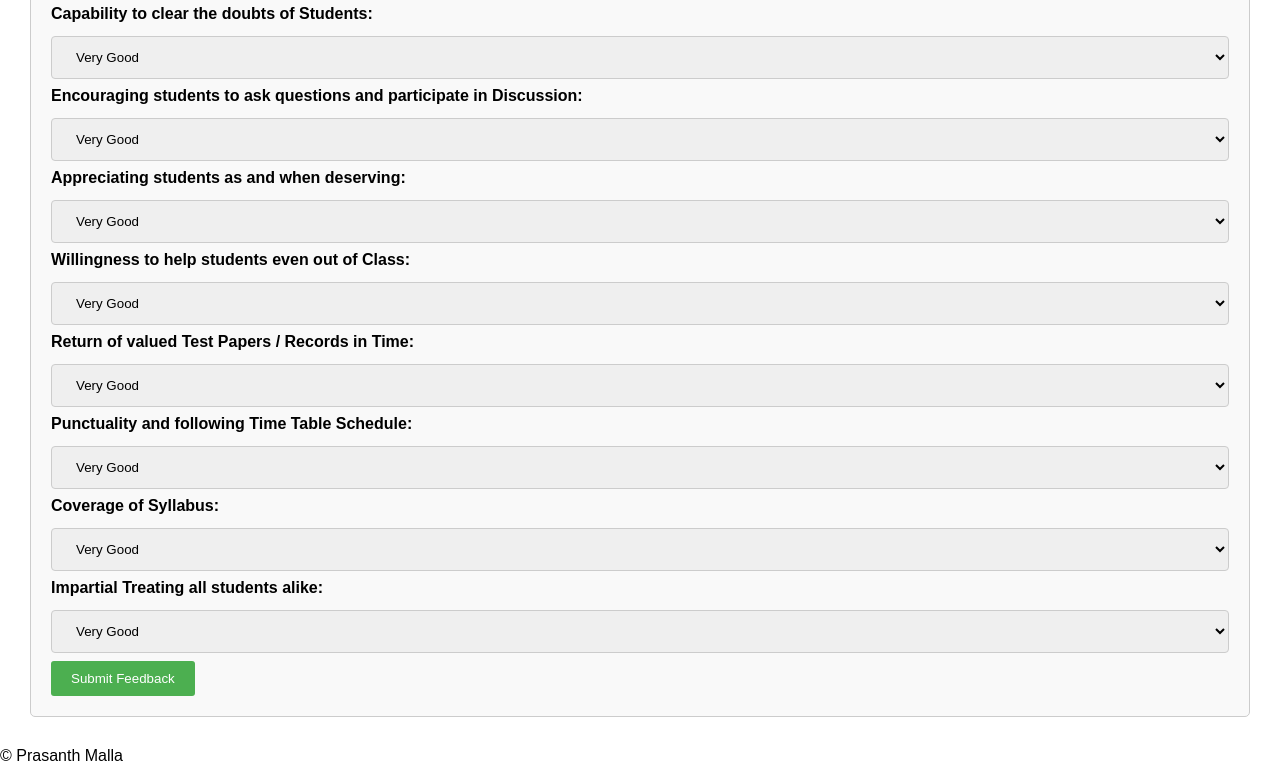
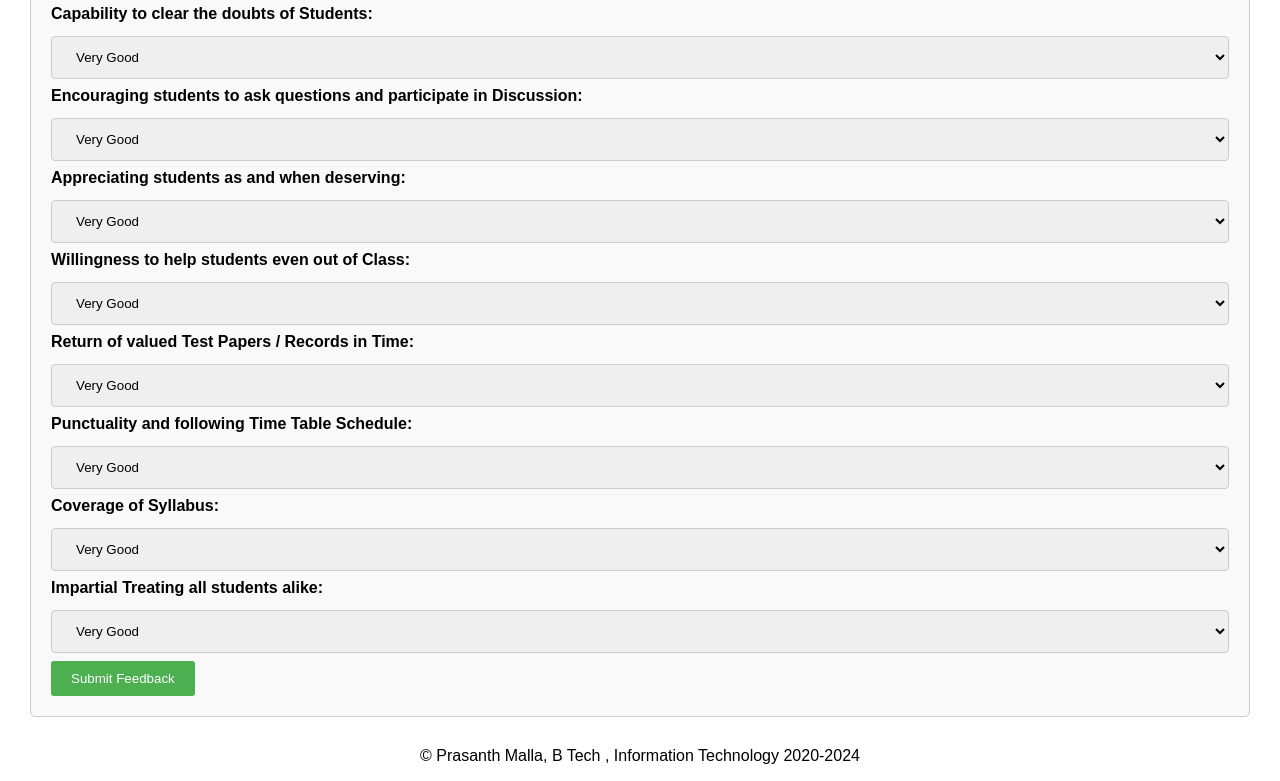
Before and after one commit to prasanthmalla77/Student_FeedbackForm, a plain HTML site: page index.html in a window 1280 px wide. Shown: the part 1088-1869 px from the top of the page. Drawn offline with Linux system fonts and the light colour scheme.

Commit message:
Update index.html

```diff
--- a/index.html
+++ b/index.html
@@ -165,7 +165,7 @@
     <br />
     <input type="submit" value="Submit Feedback" />
   </form>
-  <p>&copy; Prasanth Malla</p>
+  <p align="center">&copy; Prasanth Malla, B Tech , Information Technology 2020-2024</p>
 </body>
 <script>
   const scriptURL = 'https://script.google.com/macros/s/AKfycbw3zcLa_sBmlpuCdnCd_zLOly1_FWpYGfA7x-t9E5M-WfrKyTOwDNtZ4PX7crjTIvZh/exec';
```
